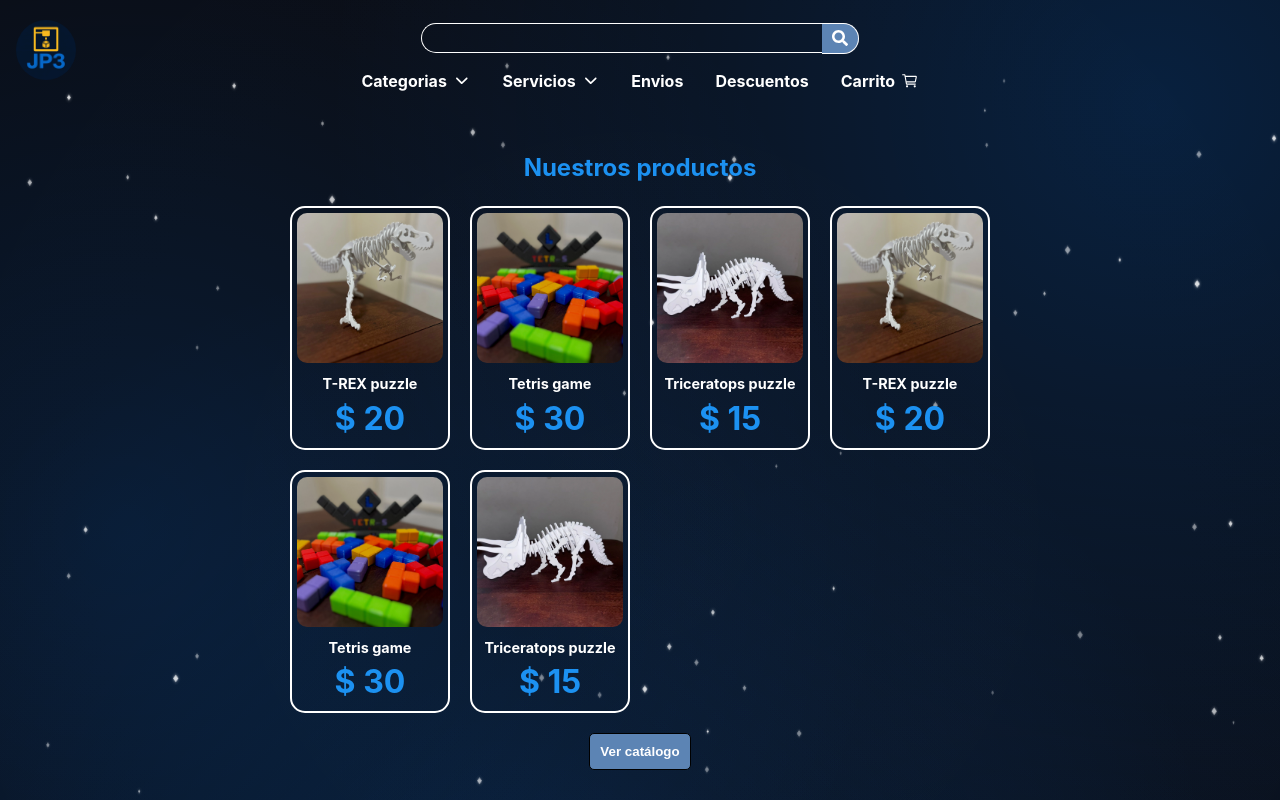
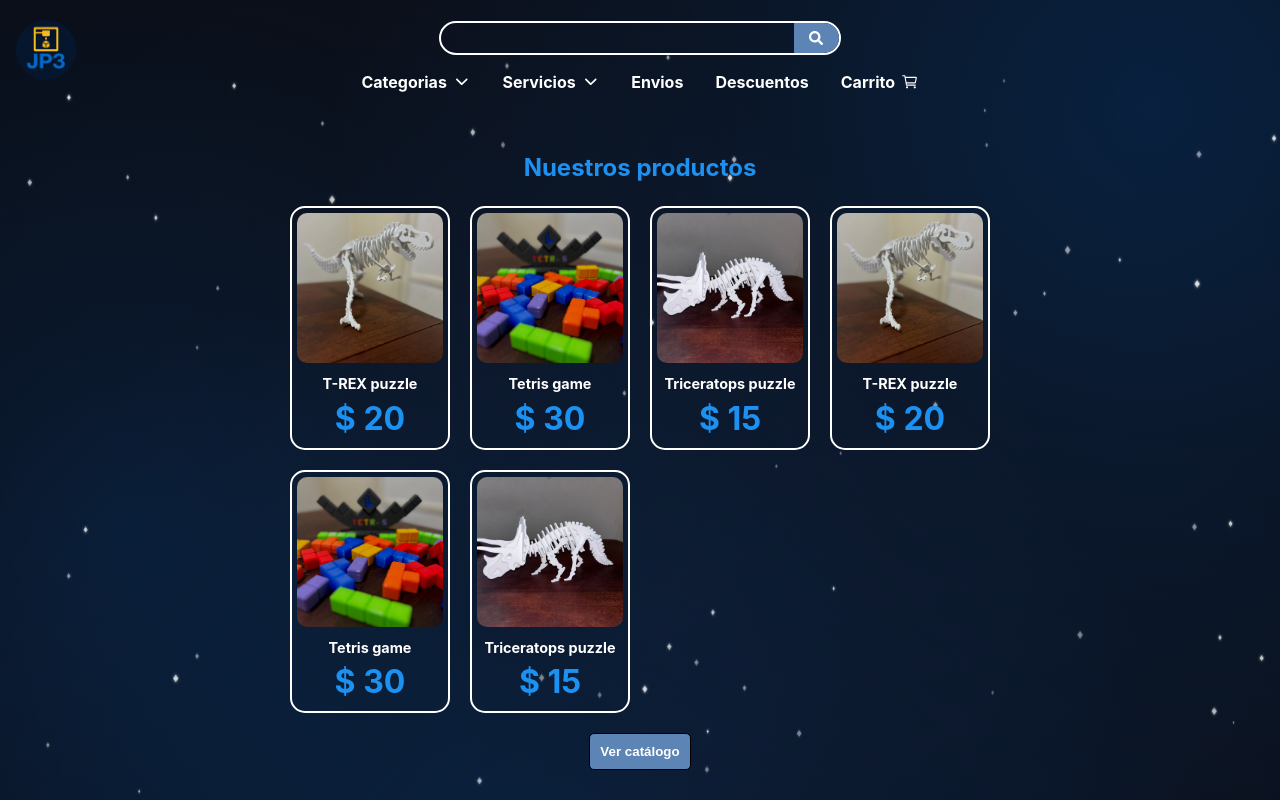
Before and after one commit to D-Madev/JP3, a React (Vite) app in the folder JP3/: page / in a window 1280 px wide. Shown: the top 800 px of the page. Built offline with nearby package versions, Linux system fonts and the light colour scheme.

Commit message:
style(navbar): estilos de searching bar

```diff
--- a/JP3/src/components/navbar/navbar.module.css
+++ b/JP3/src/components/navbar/navbar.module.css
@@ -25,38 +25,46 @@
   display: flex;
   justify-content: center;
   align-items: center;
-  padding-top: 15px;
-  padding-bottom: 15px;
+
+  margin: 15px auto 15px auto;
+  border: solid 2px white;
+  border-radius: 20px;
+
+  width: 70%;
   z-index: 1000;
+  transition: border-color 0.5s ease;
+}
+
+.serching:focus-within {
+  border-color: var(--color-secondary);
 }
 
 .input {
   font-size: 1rem;
+  background-color: transparent;
   padding: 5px;
   padding-left: 15px;
-  background-color: transparent;
-  border-top: solid 1px white;
-  border-left: solid 1px white;
-  border-bottom: solid 1px white;
-  border-right: none;
-  border-radius: 20px 0 0 20px;
+  width: 100%;
+  border: none;
   color: white;
-  width: 70%;
   z-index: 1000;
+  transition: border-top 0.5s ease, border-left 0.5s ease, border-bottom 0.5s ease;
+}
+
+.input:focus {
+  outline: none;
 }
 
 .searchIcon {
   display: flex;
   justify-content: center;
   align-items: center;
+
   font-size: 1rem;
   background-color: var(--color-secondary);
-  padding: 6.5px 10px;
+  padding: 8px 15px;
   border-radius: 0 20px 20px 0;
-  border-top: solid 1px white;
-  border-bottom: solid 1px white;
-  border-right: solid 1px white;
-  border-left: none;
+
   transition: background-color 0.5s ease;
   z-index: 1000;
 }
@@ -174,6 +182,10 @@
     padding: 0px;
   }
 
+  .searchIcon {
+    padding: 10px 15px;
+  }
+
   .icon {
     font-size: 2rem;
   }
@@ -185,8 +197,8 @@
   }
 
   .searchIcon {
-    border: solid 1px white;
     border-radius: 100%;
-    padding: 12px;
+    padding: 10px;
+    font-size: 2rem;
   }
 }
```
